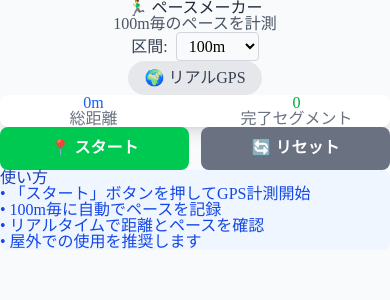
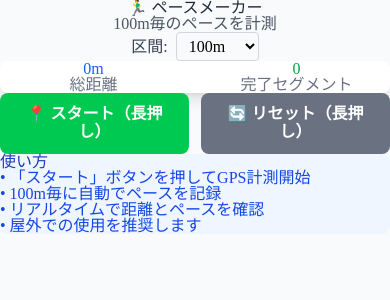
Before and after one commit to YNSTakeru/megere-pace, a Next.js app: page / in a window 390 px wide. Shown: the top 300 px of the page. Built offline with nearby package versions, Linux system fonts and the light colour scheme.

Commit message:
他のアプリに移っても再度起動するように変更

```diff
--- a/src/app/page.js
+++ b/src/app/page.js
@@ -1,6 +1,6 @@
 "use client";
 
-import { useState } from "react";
+import { useEffect, useRef, useState } from "react";
 import { useGPS } from "../hooks/useGPS";
 
 const formatTime = (seconds) => {
@@ -37,6 +37,22 @@ export default function Home() {
     resetTracking,
   } = useGPS(segmentLength);
 
+  const startPressStart = useRef(null);
+  const resetPressStart = useRef(null);
+
+  useEffect(() => {
+    const handleVisibility = () => {
+      if (document.visibilityState === "visible" && isTracking) {
+        // 必要なら再度GPS計測を開始
+        startTracking();
+      }
+    };
+    document.addEventListener("visibilitychange", handleVisibility);
+    return () => {
+      document.removeEventListener("visibilitychange", handleVisibility);
+    };
+  }, [isTracking]);
+
   return (
     <div className="min-h-screen bg-gray-50">
       <div className="container mx-auto px-4 py-8">
@@ -69,8 +85,8 @@ export default function Home() {
                 <option value={1000}>1000m</option>
               </select>
             </div>
-            {/* テストモード切り替え */}
-            <div className="mt-4">
+            {/* テストモード切り替え（スマホでは非表示） */}
+            <div className="mt-4 hidden sm:block">
               <button
                 onClick={toggleTestMode}
                 className={`px-4 py-2 rounded-full text-sm font-medium transition-colors ${
@@ -140,10 +156,20 @@ export default function Home() {
           <div className="flex gap-3 mb-6">
             {!isTracking ? (
               <button
-                onClick={startTracking}
+                onPointerDown={() => {
+                  startPressStart.current = Date.now();
+                }}
+                onPointerUp={() => {
+                  if (Date.now() - startPressStart.current > 1000) {
+                    startTracking();
+                  }
+                  startPressStart.current = null;
+                }}
                 className="flex-1 bg-green-500 hover:bg-green-600 text-white font-bold py-3 px-6 rounded-lg transition-colors"
               >
-                {isTestMode ? "🧪 テスト開始" : "📍 スタート"}
+                {isTestMode
+                  ? "🧪 テスト開始（長押し）"
+                  : "📍 スタート（長押し）"}
               </button>
             ) : (
               <button
@@ -154,10 +180,18 @@ export default function Home() {
               </button>
             )}
             <button
-              onClick={resetTracking}
+              onPointerDown={() => {
+                resetPressStart.current = Date.now();
+              }}
+              onPointerUp={() => {
+                if (Date.now() - resetPressStart.current > 1000) {
+                  resetTracking();
+                }
+                resetPressStart.current = null;
+              }}
               className="flex-1 bg-gray-500 hover:bg-gray-600 text-white font-bold py-3 px-6 rounded-lg transition-colors"
             >
-              🔄 リセット
+              🔄 リセット（長押し）
             </button>
           </div>
 
@@ -214,10 +248,16 @@ export default function Home() {
                         key={originalIndex}
                         className="flex justify-between items-center py-2 border-b border-gray-100 last:border-b-0"
                       >
-                        <div className="font-medium text-gray-700">
+                        <div
+                          className="font-medium text-gray-700"
+                          style={{ fontSize: "30px" }}
+                        >
                           #{originalIndex} ({segmentLength}m)
                         </div>
-                        <div className={`font-bold ${paceColor}`}>
+                        <div
+                          className={`font-bold ${paceColor}`}
+                          style={{ fontSize: "30px" }}
+                        >
                           {formatTime(data.time)}
                         </div>
                       </div>
```
